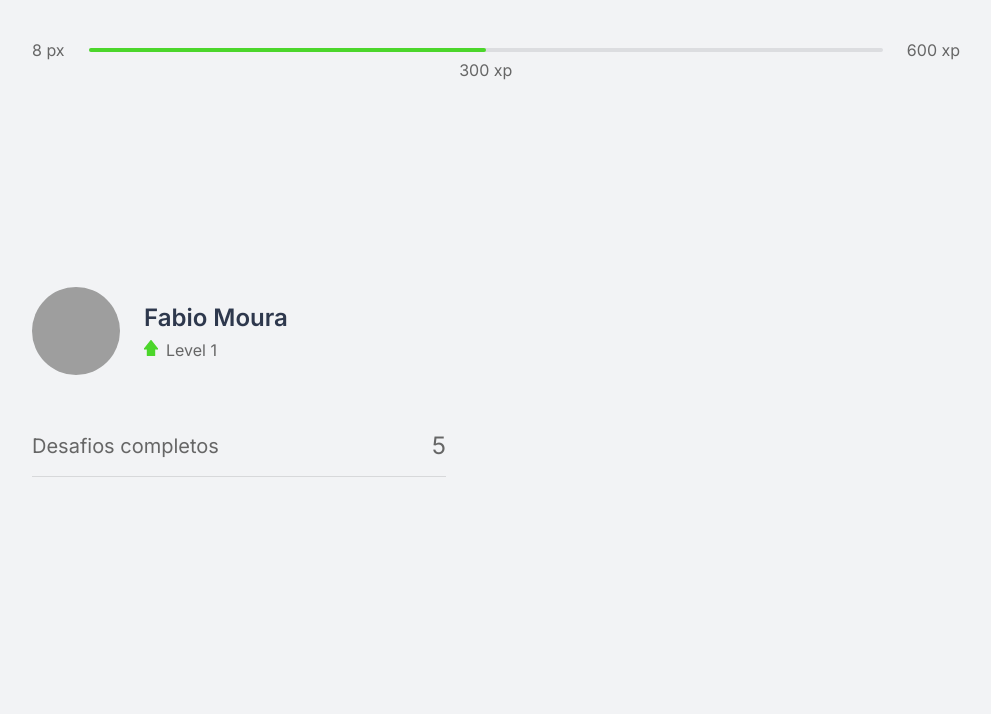
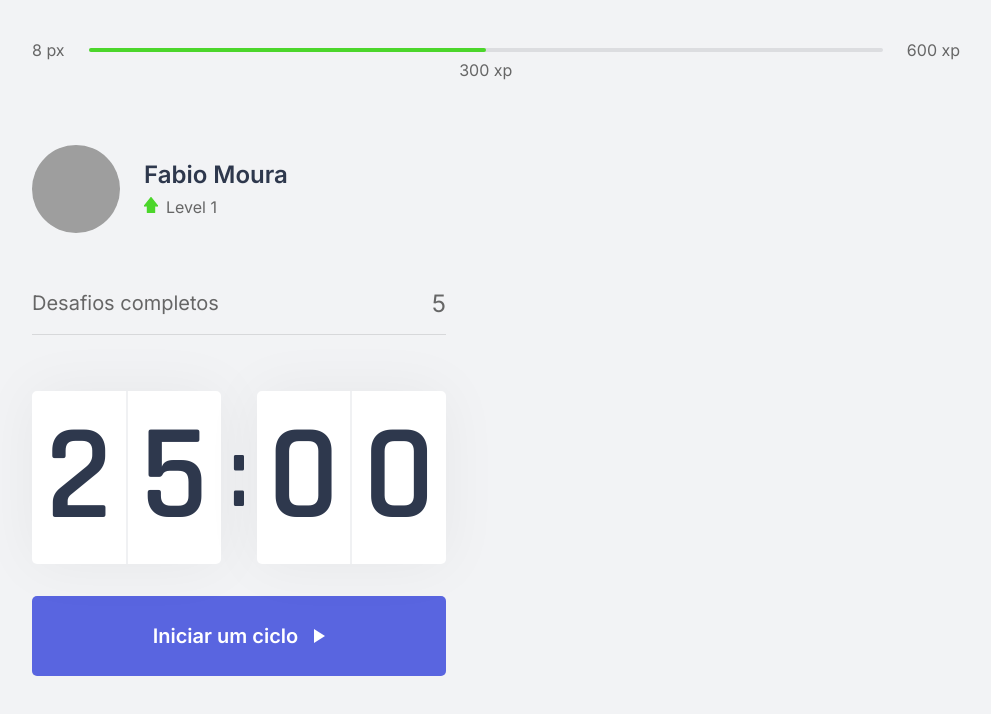
Before and after one commit to fabiomoura-m/moveit, a Next.js app: page / in a window 1280 px wide. Shown: the top 714 px of the page, without its empty margins (144-1135 px from the left). Built offline with nearby package versions, Linux system fonts and the light colour scheme; grey boxes are pictures that could not be loaded.

Commit message:
feat: add Countdown Component
Create Countdown and their styles

```diff
--- a/next.config.js
+++ b/next.config.js
@@ -1,7 +1,8 @@
 /** @type {import('next').NextConfig} */
 const nextConfig = {
-  reactStrictMode: true,
-  swcMinify: true,
-}
+    reactStrictMode: true,
+    swcMinify: true,
+    optimizeFonts: false
+};
 
-module.exports = nextConfig
+module.exports = nextConfig;
--- /dev/null
+++ b/src/componentes/Countdown.tsx
@@ -0,0 +1,23 @@
+import styles from '../styles/components/Countdown.module.css';
+
+export function Countdown() {
+    return (
+        <div>
+            <div className={styles.countdownContainer}>
+                <div>
+                    <span>2</span>
+                    <span>5</span>
+                </div>
+                <span>:</span>
+                <div>
+                    <span>0</span>
+                    <span>0</span>
+                </div>
+            </div>
+            <button type="button" className={styles.countdownButton}>
+                Iniciar um ciclo
+                <img src="icons/arrow-right.svg" alt="" />
+            </button>
+        </div>
+    );
+}
--- a/src/pages/index.tsx
+++ b/src/pages/index.tsx
@@ -1,5 +1,6 @@
 import type { NextPage } from 'next';
 import { CompletedChallenges } from '../componentes/CompletedChallenges';
+import { Countdown } from '../componentes/Countdown';
 import { ExperienceBar } from '../componentes/ExperienceBar';
 import { Profile } from '../componentes/Profile';
 
@@ -13,6 +14,7 @@
                 <div>
                     <Profile />
                     <CompletedChallenges />
+                    <Countdown />
                 </div>
                 <div></div>
             </section>
--- /dev/null
+++ b/src/styles/components/Countdown.module.css
@@ -0,0 +1,61 @@
+.countdownContainer {
+    display: flex;
+    align-items: center;
+    font-family: 'Rajdhani';
+    font-weight: 600;
+    color: var(--title);
+}
+
+.countdownContainer > div {
+    flex: 1;
+
+    display: flex;
+    align-items: center;
+    justify-content: space-evenly;
+
+    background-color: var(--white);
+    box-shadow: 0 0 60px rgba(0, 0, 0, 0.05);
+    border-radius: 5px;
+    font-size: 8.5rem;
+    text-align: center;
+}
+.countdownContainer > div span {
+    flex: 1;
+}
+
+.countdownContainer > div span:first-child {
+    border-right: 1px solid #f0f1f3;
+}
+.countdownContainer > div span:last-child {
+    border-left: 1px solid #f0f1f3;
+}
+
+.countdownContainer > span {
+    font-size: 6.25rem;
+    margin: 0 0.5rem;
+}
+
+.countdownButton {
+    width: 100%;
+    height: 5rem;
+    margin-top: 2rem;
+
+    display: flex;
+    align-items: center;
+    justify-content: center;
+    gap: 16px;
+
+    border: 0;
+    border-radius: 5px;
+    background-color: var(--blue);
+    color: var(--white);
+
+    font-size: 1.25rem;
+    font-weight: 600;
+
+    transition: background-color 0.2s;
+}
+
+.countdownButton:hover {
+    background-color: var(--blue-dark);
+}
--- a/src/styles/globals.css
+++ b/src/styles/globals.css
@@ -14,7 +14,7 @@
     --red: #e83f5b;
     --green: #4cd62b;
     --blue: #5965e0;
-    --blue-drak: #4953b8;
+    --blue-dark: #4953b8;
     --blue-twitter: #2aa9e0;
 }
 
```
Also changed, not shown: public/icons/arrow-right.svg (added).
